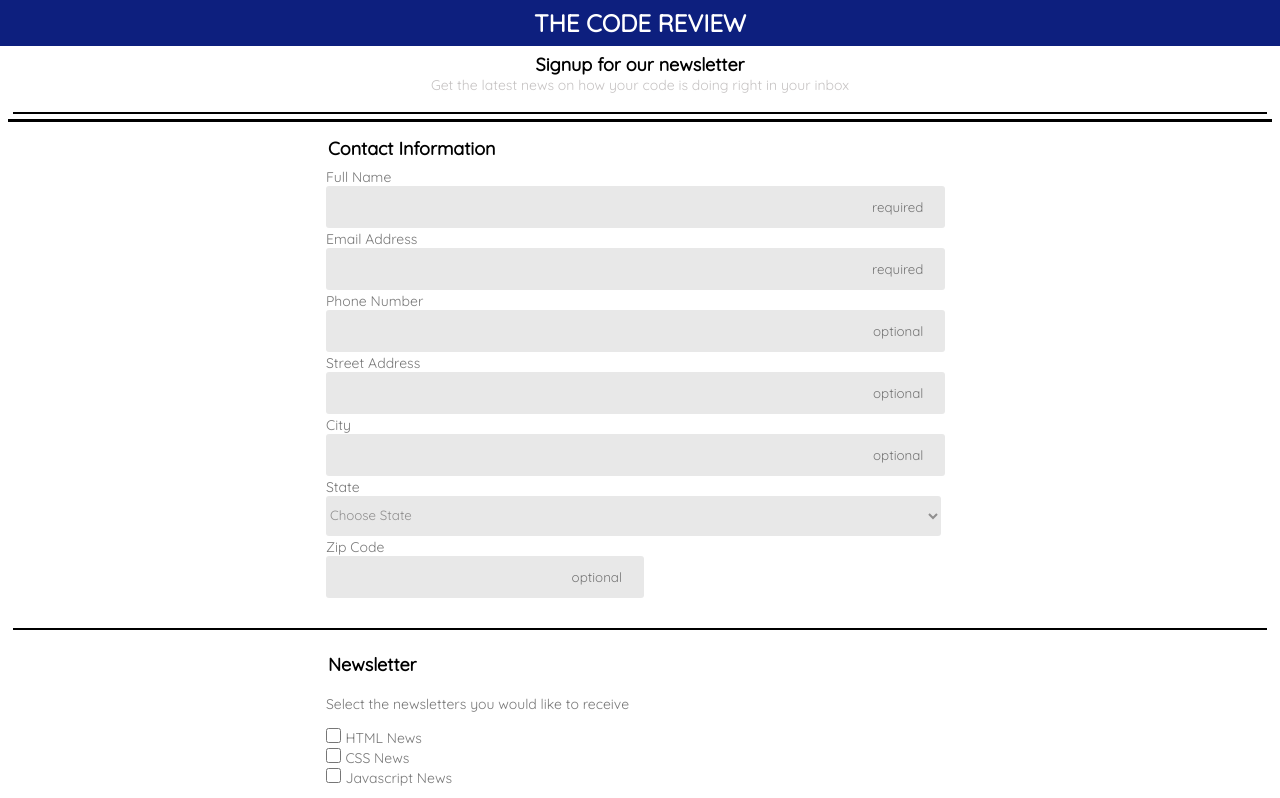
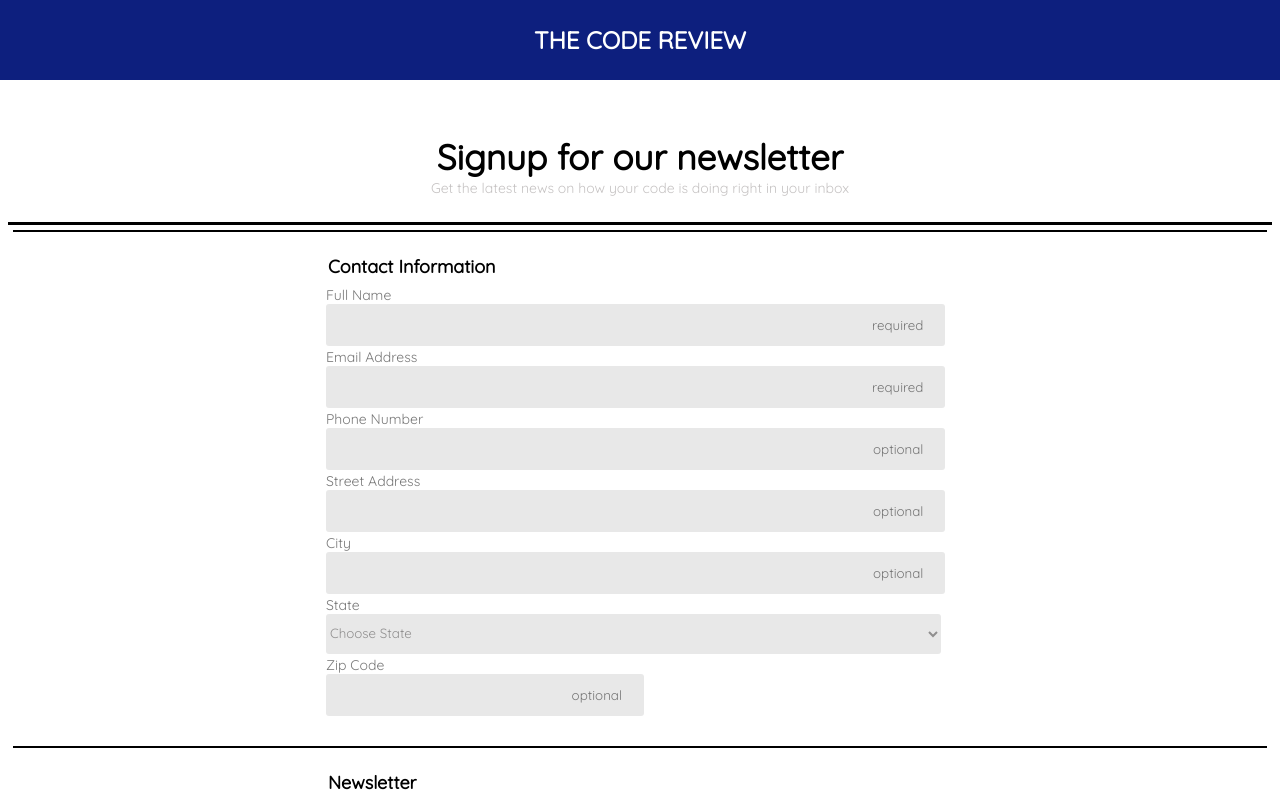
Before and after one commit to brandongault/Online-Registration-Form, a plain HTML site: page index.html in a window 1280 px wide. Shown: the top 798 px of the page. Drawn offline with Linux system fonts and the light colour scheme; a web font is replaced by a local one.

Commit message:
almost done. just need to align label text and input boxes

```diff
--- a/index.html
+++ b/index.html
@@ -21,19 +21,19 @@
         <fieldset class="contact">
           <legend class="formtitle">Contact Information</legend>
             <div class="input-group">
-              <label for="name">Full Name</label><br>
+              <label for="name">Full Name</label>
                 <input type="text" id="name" name="user_name" placeholder="required" minlength="2">
 
-              <label for="email">Email Address</label><br>
+              <label for="email">Email Address</label>
                 <input type="email" id="email" name="user_email" placeholder="required" minlength="2">
 
-              <label for="number">Phone Number</label><br>
+              <label for="number">Phone Number</label>
                 <input type="tel" id="number" name="user_number" placeholder="optional">
 
-              <label for="address">Street Address</label><br>
+              <label for="address">Street Address</label>
                 <input type="text" id="address" name="user_address" placeholder="optional">
 
-              <label for="city">City</label><br>
+              <label for="city">City</label>
                 <input type="text" id="city" name="user_city" placeholder="optional">
 
               <label for="state">State</label>
--- a/styles.css
+++ b/styles.css
@@ -145,6 +145,12 @@ radio:focus {
     font-family: 'Quicksand', sans-serif;
     }
 
+    h1.banner {
+      padding-top: 25px;
+      padding-bottom: 25px;
+      margin-bottom: 55px;
+    }
+
     h2,
     p.topborder,
     fieldset.contact,
@@ -153,12 +159,27 @@ radio:focus {
       padding-right: 25%;
     }
 
+    h2 {
+      font-size: 35px;
+      padding-right: 30px;
+      padding-left: 30px;
+    }
+
+    fieldset.contact {
+
+    }
+
     button {
       margin-top: 20px;
+    }
+
+    p.topborder {
+      padding-left: 15px;
+      padding-right: 15px;
+      margin-bottom: 15px;
     }
 
 
 
 
-
   }
```
